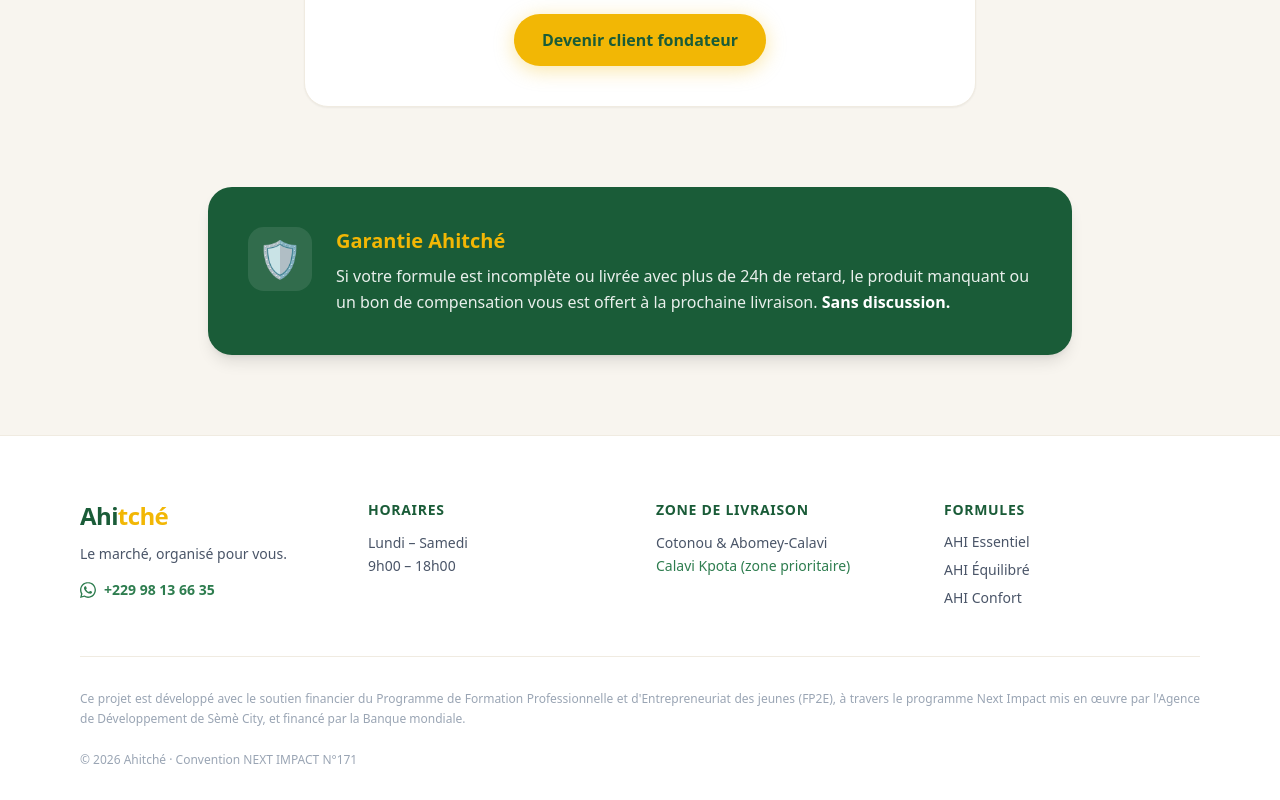
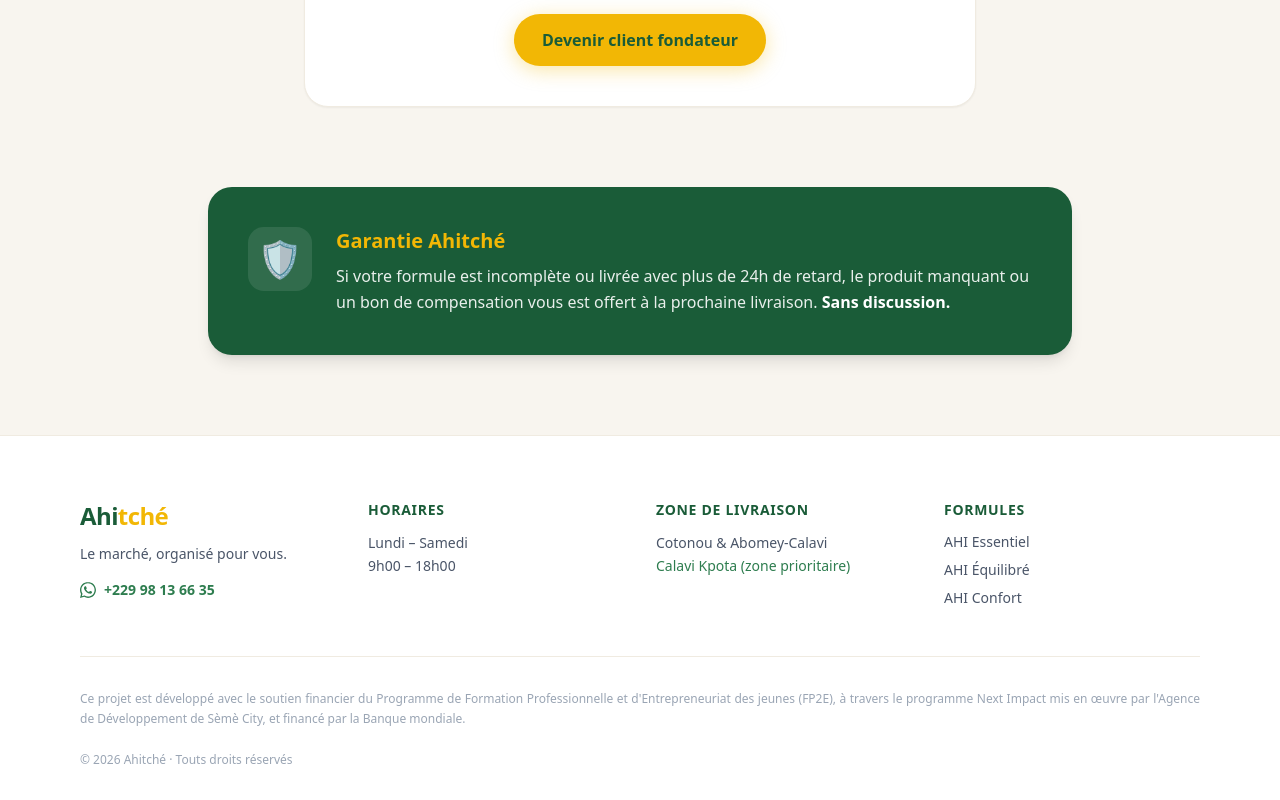
Before and after one commit to Gloryprod/ahitche_mvp, a Vue app in the folder front/: page / in a window 1280 px wide. Shown: the part 4783-5583 px from the top of the page. Built offline with nearby package versions, Linux system fonts and the light colour scheme; what @tanstack/vue-query, vue-tel-input would draw is missing.

Commit message:
correction footer homepage

```diff
--- a/front/src/components/layout/AppFooter.vue
+++ b/front/src/components/layout/AppFooter.vue
@@ -64,7 +64,7 @@
           Ce projet est développé avec le soutien financier du Programme de Formation Professionnelle et d'Entrepreneuriat des jeunes (FP2E), à travers le programme Next Impact mis en œuvre par l'Agence de Développement de Sèmè City, et financé par la Banque mondiale.
         </p>
         <div class="flex flex-col sm:flex-row items-center justify-between gap-4 text-xs text-gris-lt">
-          <p>© 2026 Ahitché · Convention NEXT IMPACT N°171</p>
+          <p>© 2026 Ahitché · Touts droits réservés</p>
         </div>
       </div>
 
```
